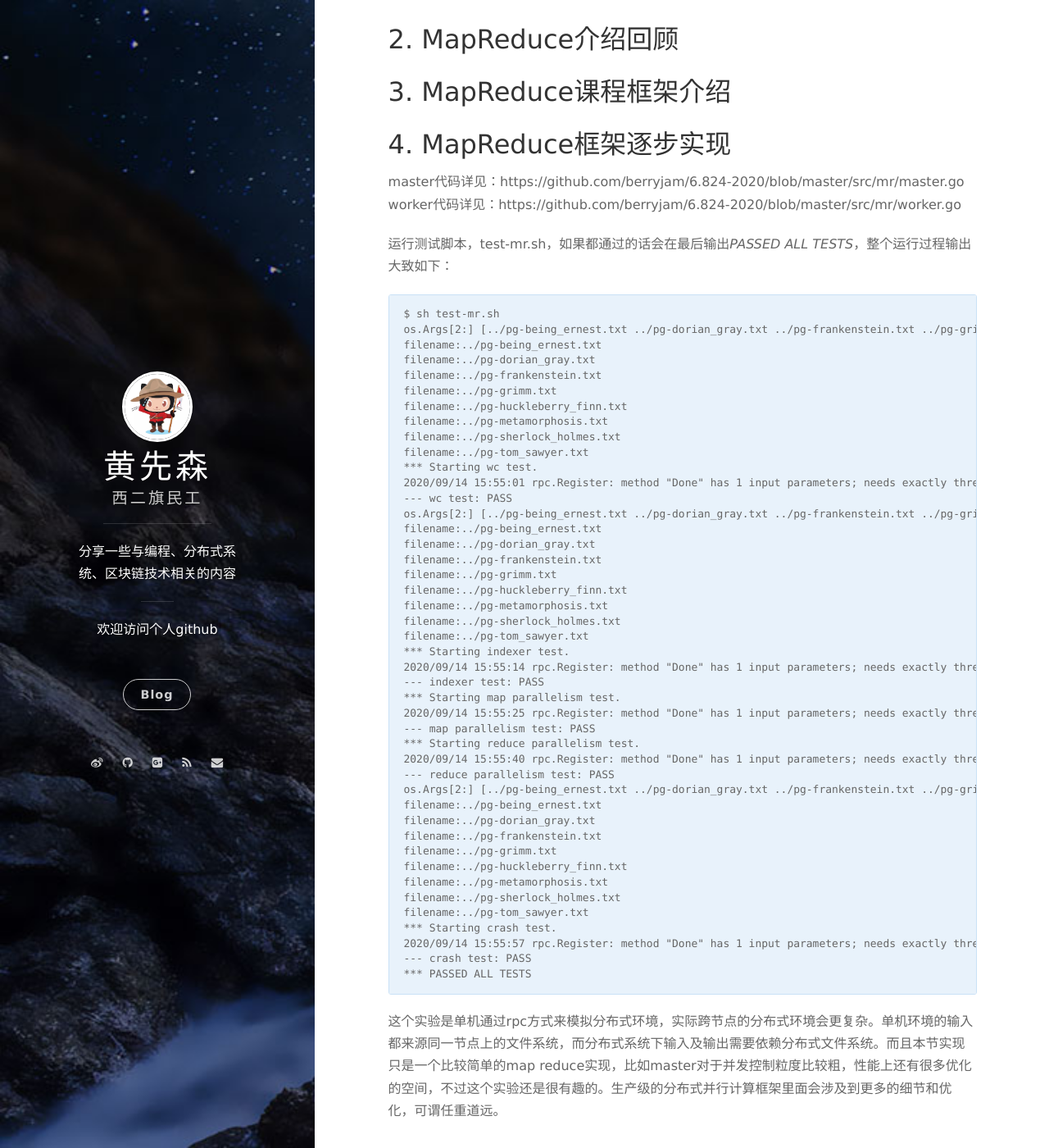
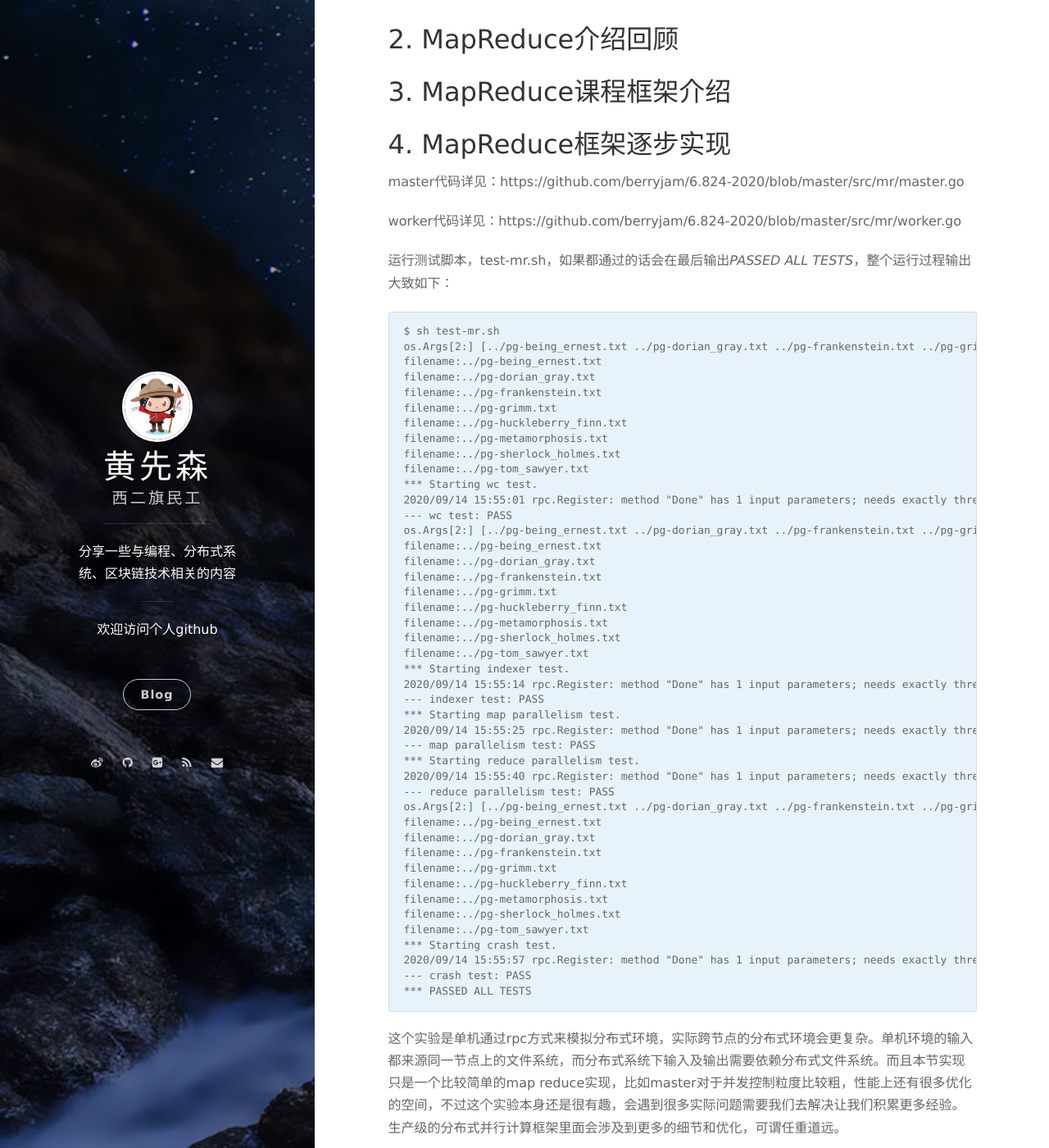
Before and after one commit to berryjam/berryjam.github.io, a Jekyll site: the page built from _posts/2020-09-12-6.824分布式系统课程系列(一):开篇&MapReduce介绍及框架实现.md, in a window 1280 px wide and 1400 px high, scrolled down 696 px. Shown: the whole window at 82% size. Built offline with Jekyll 4.4.1, drawn with Linux system fonts in a browser that asks for light colours; nearby versions of some CDN libraries; comment, search, counter and statistics services are not loaded.

Commit message:
Update 2020-09-12-6.824分布式系统课程系列(一):开篇&MapReduce介绍及框架实现.md

````diff
--- a/_posts/2020-09-12-6.824分布式系统课程系列(一):开篇&MapReduce介绍及框架实现.md
+++ b/_posts/2020-09-12-6.824分布式系统课程系列(一):开篇&MapReduce介绍及框架实现.md
@@ -32,6 +32,7 @@ tags: 分布式系统 MapReduce 6.824
 ## 4. MapReduce框架逐步实现
 
 master代码详见：https://github.com/berryjam/6.824-2020/blob/master/src/mr/master.go
+
 worker代码详见：https://github.com/berryjam/6.824-2020/blob/master/src/mr/worker.go
 
 运行测试脚本，test-mr.sh，如果都通过的话会在最后输出*PASSED ALL TESTS*，整个运行过程输出大致如下：
@@ -82,6 +83,6 @@ filename:../pg-tom_sawyer.txt
 *** PASSED ALL TESTS
 ```
 
-这个实验是单机通过rpc方式来模拟分布式环境，实际跨节点的分布式环境会更复杂。单机环境的输入都来源同一节点上的文件系统，而分布式系统下输入及输出需要依赖分布式文件系统。而且本节实现只是一个比较简单的map reduce实现，比如master对于并发控制粒度比较粗，性能上还有很多优化的空间，不过这个实验还是很有趣的。生产级的分布式并行计算框架里面会涉及到更多的细节和优化，可谓任重道远。
+这个实验是单机通过rpc方式来模拟分布式环境，实际跨节点的分布式环境会更复杂。单机环境的输入都来源同一节点上的文件系统，而分布式系统下输入及输出需要依赖分布式文件系统。而且本节实现只是一个比较简单的map reduce实现，比如master对于并发控制粒度比较粗，性能上还有很多优化的空间，不过这个实验本身还是很有趣，会遇到很多实际问题需要我们去解决让我们积累更多经验。生产级的分布式并行计算框架里面会涉及到更多的细节和优化，可谓任重道远。
 
 ## 5. 参考资料
````
